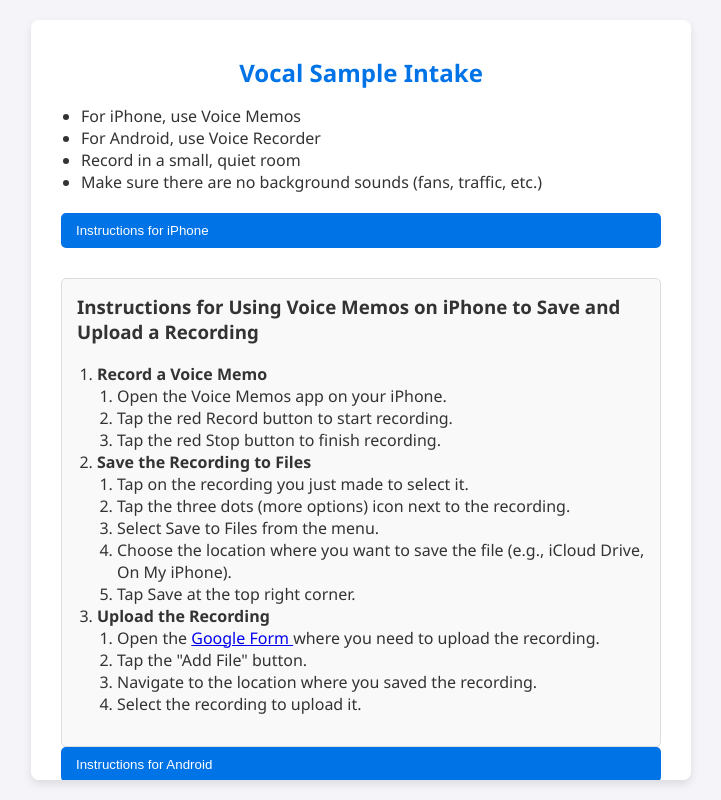
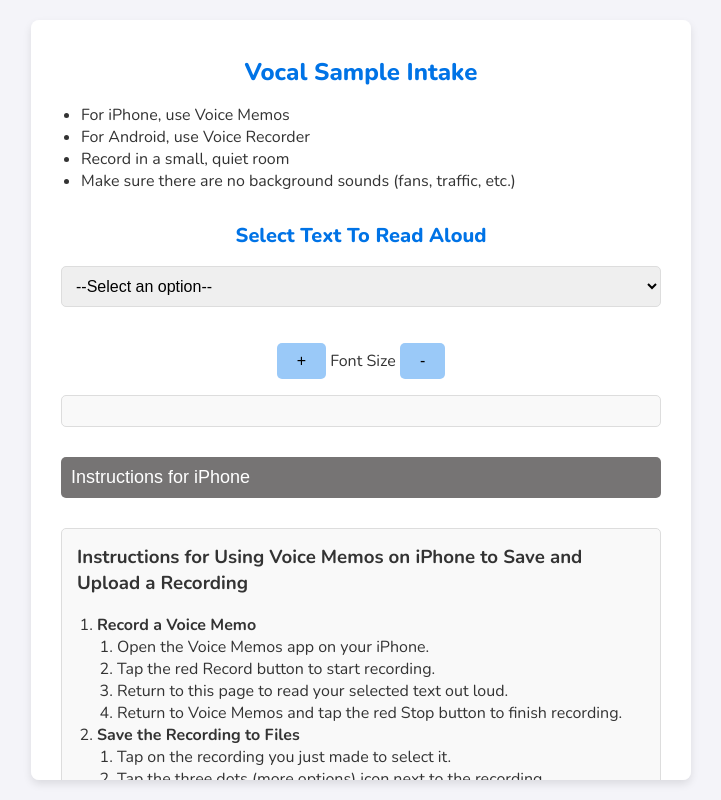
Before and after one commit to dnslp/sample, a plain HTML site: page index.html in a window 1280 px wide. Both pictures are taken after a click on the button "Instructions for iPhone". Shown: the whole page, without its empty margins (279-1000 px from the left). Drawn offline with nearby package versions, Linux system fonts and the light colour scheme.

Commit message:
Update index.html

```diff
--- a/index.html
+++ b/index.html
@@ -4,10 +4,14 @@
 <head>
     <meta charset="UTF-8">
     <meta name="viewport" content="width=device-width, initial-scale=1.0">
+    <link rel="preconnect" href="https://fonts.googleapis.com">
+<link rel="preconnect" href="https://fonts.gstatic.com" crossorigin>
+<link href="https://fonts.googleapis.com/css2?family=Nunito:ital,wght@0,200..1000;1,200..1000&display=swap" rel="stylesheet">
     <title>Text Passage Display</title>
     <style>
         body {
-            font-family: 'Segoe UI', Tahoma, Geneva, Verdana, sans-serif;
+            font-family: "Nunito", sans-serif;
+
             background-color: #f4f4f9;
             color: #333;
             margin: 0;
@@ -33,6 +37,7 @@
         h2 {
             color: #0073e6;
             text-align: center;
+            font-weight: 800;
         }
 
         h1 {
@@ -97,15 +102,24 @@
             color: #fff;
             border: none;
             border-radius: 5px;
-            padding: 10px 15px;
+            padding: 10px 10px;
             cursor: pointer;
             margin-bottom: 10px;
             width: 100%;
             text-align: left;
+            font-size: large;
         }
 
         .toggle-button:focus {
             outline: none;
+        }
+        .font-button{
+            font-size: 1em !important;
+            background-color: #9ac9f8;
+            border: none;
+            border-radius: 5px;
+            padding: 9px 20px;
+            cursor: pointer;
         }
     </style>
 </head>
@@ -119,7 +133,22 @@
             <li>Record in a small, quiet room</li>
             <li>Make sure there are no background sounds (fans, traffic, etc.)</li>
         </ul>
-        <button class="toggle-button" onclick="toggleInstructions('iphone-instructions')">Instructions for
+
+        <h2>Select Text To Read Aloud</h2>
+        <select id="dropdown" onchange="displayText()">
+            <option value="">--Select an option--</option>
+            <option value="rainbow">Rainbow</option>
+            <option value="dragons">Dragons</option>
+            <option value="bread">Bread</option>
+            <option value="moon">Moon</option>
+        </select>
+        <div style="text-align: center;">
+            <p> <button class="font-button" onclick="changeFontSize('increase')">+</button>  Font Size  <button class="font-button" onclick="changeFontSize('decrease')">-</button></p>
+
+        </div>
+
+        <div id="text-display"></div>
+        <button class="toggle-button" style="background-color: rgb(118, 116, 116);" onclick="toggleInstructions('iphone-instructions')">Instructions for
             iPhone</button>
         <div id="iphone-instructions" class="instructions">
             <h3>Instructions for Using Voice Memos on iPhone to Save and Upload a Recording</h3>
@@ -128,7 +157,8 @@
                     <ol>
                         <li>Open the Voice Memos app on your iPhone.</li>
                         <li>Tap the red Record button to start recording.</li>
-                        <li>Tap the red Stop button to finish recording.</li>
+                        <li>Return to this page to read your selected text out loud.</li>
+                        <li>Return to Voice Memos and tap the red Stop button to finish recording.</li>
                     </ol>
                 </li>
                 <li><strong>Save the Recording to Files</strong>
@@ -151,7 +181,7 @@
                 </li>
             </ol>
         </div>
-        <button class="toggle-button" onclick="toggleInstructions('android-instructions')">Instructions for
+        <button class="toggle-button" style="background-color:green"  onclick="toggleInstructions('android-instructions')">Instructions for
             Android</button>
         <div id="android-instructions" class="instructions">
             <h3>Instructions for Using Voice Recorder on Android to Save and Upload a Recording</h3>
@@ -160,7 +190,8 @@
                     <ol>
                         <li>Open the Voice Recorder app on your Android device.</li>
                         <li>Tap the red Record button to start recording.</li>
-                        <li>Tap the red Stop button to finish recording.</li>
+                        <li>Return to this page to read your selected text out loud.</li>
+                        <li>Return to Voice Recorder and tap the red Stop button to finish recording.</li>
                     </ol>
                 </li>
                 <li><strong>Save the Recording to Files</strong>
@@ -180,16 +211,6 @@
                 </li>
             </ol>
         </div>
-        <h2>Select Text To Read Aloud</h2>
-        <select id="dropdown" onchange="displayText()">
-            <option value="">--Select an option--</option>
-            <option value="rainbow">Rainbow</option>
-            <option value="dragons">Dragons</option>
-            <option value="bread">Bread</option>
-            <option value="moon">Moon</option>
-        </select>
-        <div id="text-display"></div>
-
     </div>
     <script>
         const textPassages = {
@@ -199,7 +220,8 @@
             There is, according to legend, a boiling pot of gold at one end. People look, but no one ever finds it. When a man looks for something beyond his reach, his friends say he is looking for the pot of gold at the end of the rainbow. Throughout the centuries people have explained the rainbow in various ways. Some have accepted it as a miracle without physical explanation. To the Hebrews it was a token that there would be no more universal floods.
 
             The Greeks used to imagine that it was a sign from the gods to foretell war or heavy rain. The Norsemen considered the rainbow as a bridge over which the gods passed from earth to their home in the sky. Others have tried to explain the phenomenon physically. Aristotle thought that the rainbow was caused by reflection of the sun's rays by the rain. Since then physicists have found that it is not reflection, but refraction by the raindrops which causes the rainbows. `,
-            bread: `Baking bread is an ancient craft, cherished across cultures and generations. First, gather your ingredients: flour, yeast, salt, and water. Mix them gently until a soft dough forms. Knead it thoroughly, pressing and folding, feeling it transform beneath your hands. As it rises, it doubles in size, the yeast working its magic, creating pockets of air that will give the bread its soft, airy texture.
+            bread: `
+            Baking bread is an ancient craft, cherished across cultures and generations. First, gather your ingredients: flour, yeast, salt, and water. Mix them gently until a soft dough forms. Knead it thoroughly, pressing and folding, feeling it transform beneath your hands. As it rises, it doubles in size, the yeast working its magic, creating pockets of air that will give the bread its soft, airy texture.
 
     Shape the dough into a loaf, then let it rise again, covering it with a damp cloth. Preheat your oven, the heat necessary to transform the dough into golden perfection. The scent of baking bread fills the kitchen, a comforting aroma that promises warmth and nourishment. When the crust is golden and firm, remove the loaf and let it cool, resisting the temptation to slice it too soon.
 
@@ -237,6 +259,17 @@
                 element.style.display = 'none';
             }
         }
+        function changeFontSize(action) {
+        const textDisplay = document.getElementById('text-display');
+        let currentFontSize = window.getComputedStyle(textDisplay, null).getPropertyValue('font-size');
+        currentFontSize = parseFloat(currentFontSize);
+
+        if (action === 'increase') {
+            textDisplay.style.fontSize = (currentFontSize + 1) + 'px';
+        } else if (action === 'decrease') {
+            textDisplay.style.fontSize = (currentFontSize - 1) + 'px';
+        }
+    }
     </script>
 </body>
 
```
